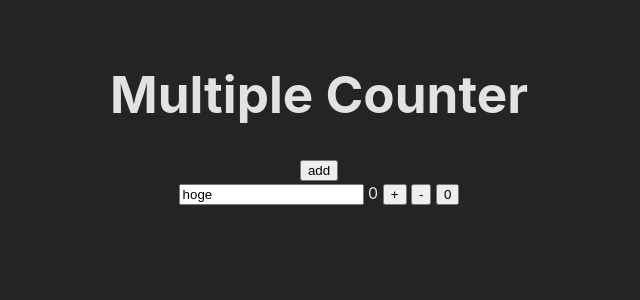
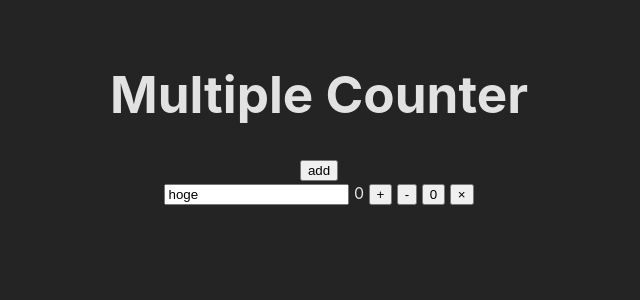
Before and after one commit to hijikiman/svelte-counter-list-sample, a Svelte app in the folder app/: page / in a window 1280 px wide. Both pictures are taken after a click on the button "add". Shown: the top 300 px of the page, without its empty margins (321-961 px from the left). Built offline with nearby package versions, Linux system fonts and the light colour scheme.

Commit message:
[add] remove counter feature

```diff
--- a/app/src/App.svelte
+++ b/app/src/App.svelte
@@ -7,13 +7,17 @@
   const onClick = () => {
     counterCardList = [...counterCardList, { name: 'hoge', count: 0 }]
   }
+  const removeCounterCard = (id: number) => {
+    counterCardList.splice(id, 1)
+    counterCardList = counterCardList
+  }
 </script>
 
 <main>
   <h1>Multiple Counter</h1>
   <button on:click={onClick}>add</button>
-  {#each counterCardList as counterCardValue}
-    <CounterCard value={counterCardValue} />
+  {#each counterCardList as counterCardValue, id}
+    <CounterCard value={counterCardValue} on:remove={() => removeCounterCard(id)} />
   {/each}
   <div class="card" />
 </main>
--- a/app/src/components/CounterCard.svelte
+++ b/app/src/components/CounterCard.svelte
@@ -2,6 +2,7 @@
   import CountUpDown from './CountUpDown.svelte'
   import CountReset from './CountReset.svelte'
   import CounterName from './CounterName.svelte'
+  import CounterRemove from './CounterRemove.svelte'
   import type { CounterCardValueType } from '../types'
 
   export let value: CounterCardValueType = { name: '', count: 0 }
@@ -14,6 +15,7 @@
     <CountUpDown bind:count={value.count} />
     <CountReset bind:count={value.count} />
   </div>
+  <CounterRemove on:remove />
 </div>
 
 <style>
--- /dev/null
+++ b/app/src/components/CounterRemove.svelte
@@ -0,0 +1,11 @@
+<script lang="ts">
+  import { createEventDispatcher } from 'svelte'
+
+  const dispatch = createEventDispatcher()
+  const onClick = () => dispatch('remove')
+</script>
+
+<button on:click={onClick}>×</button>
+
+<style>
+</style>
```
